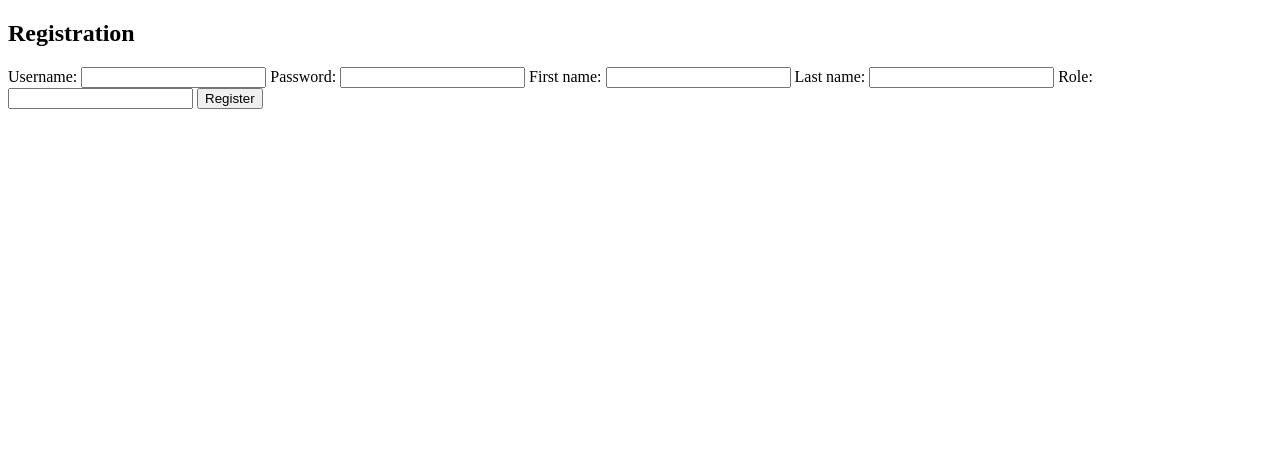
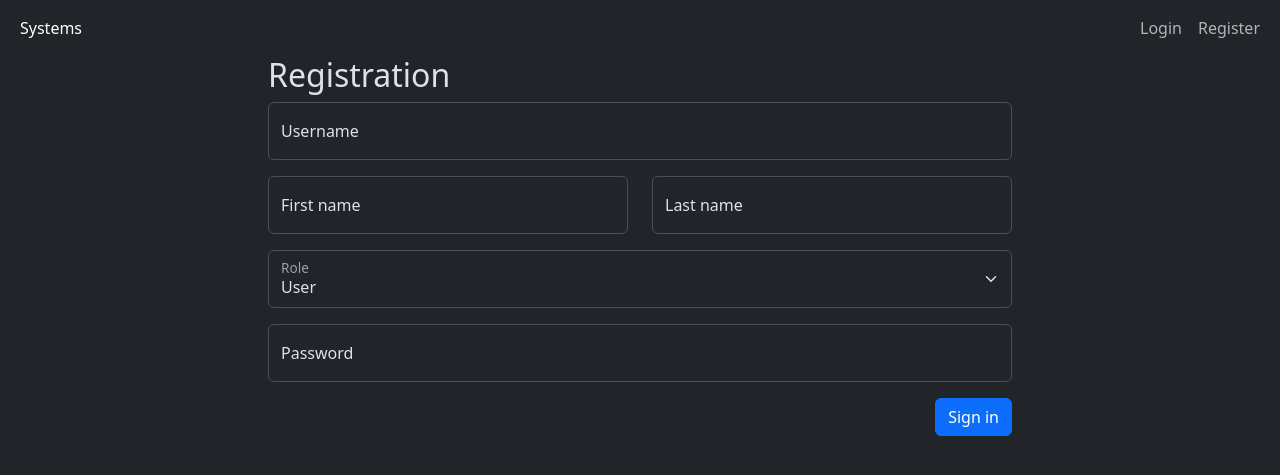
Before and after one commit to IamBahno/IIS-Project, a Flask app: page /register in a window 1280 px wide. Shown: the top 475 px of the page. Run offline with Flask 3, Linux system fonts and the light colour scheme.

Commit message:
Login + Registration forms rework

```diff
--- a/app/templates/layout.html
+++ b/app/templates/layout.html
@@ -40,7 +40,7 @@
         <!-- ukazat jmeno uzivatele a roli asi-->
         <!-- jmeno aktualni zalozka -->
     </nav>
-    <main role="main" class="container clear">
+    <main role="main">
         {% block content %}{% endblock %}
     </main>
     <script src="https://cdn.jsdelivr.net/npm/bootstrap@5.3.2/dist/js/bootstrap.bundle.min.js"
--- a/app/templates/register.html
+++ b/app/templates/register.html
@@ -1,25 +1,54 @@
-<!DOCTYPE html>
-<html lang="en">
-<head>
-    <meta charset="UTF-8">
-    <meta name="viewport" content="width=device-width, initial-scale=1.0">
-    <title>Input Form</title>
-</head>
-<body>
-<form method="POST">
-    <!-- Registration Form -->
+{% extends "layout.html" %}
+{% block content %}
+<form method="POST" class="container-sm" style="max-width:768px">
     <h2>Registration</h2>
-    <label for="username">Username:</label>
-    <input type="text" name="username" id="username">
-    <label for="password">Password:</label>
-    <input type="password" name="password" id="password">
-    <label for="first_name">First name:</label>
-    <input type="first_name" name="first_name" id="first_name">
-    <label for="last_name">Last name:</label>
-    <input type="last_name" name="last_name" id="last_name">
-    <label for="role">Role:</label>
-    <input type="role" name="role" id="role">
-    <button type="submit" name="register">Register</button>
+    <div class="row">
+        <div class="col">
+            <div class="form-floating mb-3">
+                <input type="text" class="form-control" id="username" placeholder="" name="username">
+                <label for="username">Username</label>
+            </div>
+        </div>
+    </div>
+    <div class="row">
+        <div class="col">
+            <div class="form-floating mb-3">
+                <input type="text" class="form-control" id="first_name" placeholder="" name="first_name">
+                <label for="first_name">First name</label>
+            </div>
+        </div>
+        <div class="col">
+            <div class="form-floating mb-3">
+                <input type="text" class="form-control" id="last_name" placeholder="" name="last_name">
+                <label for="last_name">Last name</label>
+            </div>
+        </div>
+    </div>
+    <div class="row">
+        <div class="col">
+            <div class="form-floating mb-3">
+                <select class="form-select" type="role" id="role" name="role">
+                    <option value="user" selected>User</option>
+                    <option value="admin">Admin</option>
+                </select>
+                <label for="role">Role</label>
+            </div>
+        </div>
+    </div>
+    <div class="row">
+        <div class="col">
+            <div class="form-floating mb-3">
+                <input type="password" class="form-control" id="password" placeholder="" name="password">
+                <label for="password">Password</label>
+            </div>
+        </div>
+    </div>
+    <div class="row">
+        <div class="col">
+            <div class="d-grid gap-2 d-md-flex justify-content-md-end">
+                <button type="submit" class="btn btn-primary">Sign in</button>
+            </div>
+        </div>
+    </div>
 </form>
-</body>
-</html>
+{% endblock %}
--- a/app/templates/systems.html
+++ b/app/templates/systems.html
@@ -1,5 +1,6 @@
 {% extends "layout.html" %}
 {% block content %}
+<div class="container">
     <h1>Systems</h1>
     <div class="container mt-4">
         <div class="accordion" id="systemsList">
@@ -51,6 +52,7 @@
         </form>
         {% endif %}
     </div>
+</div>
 
 
 {% endblock content %}
```
Also changed, not shown: app/templates/login.html (+17 -19 lines). Lines whose indentation alone changed are shown as unchanged.
